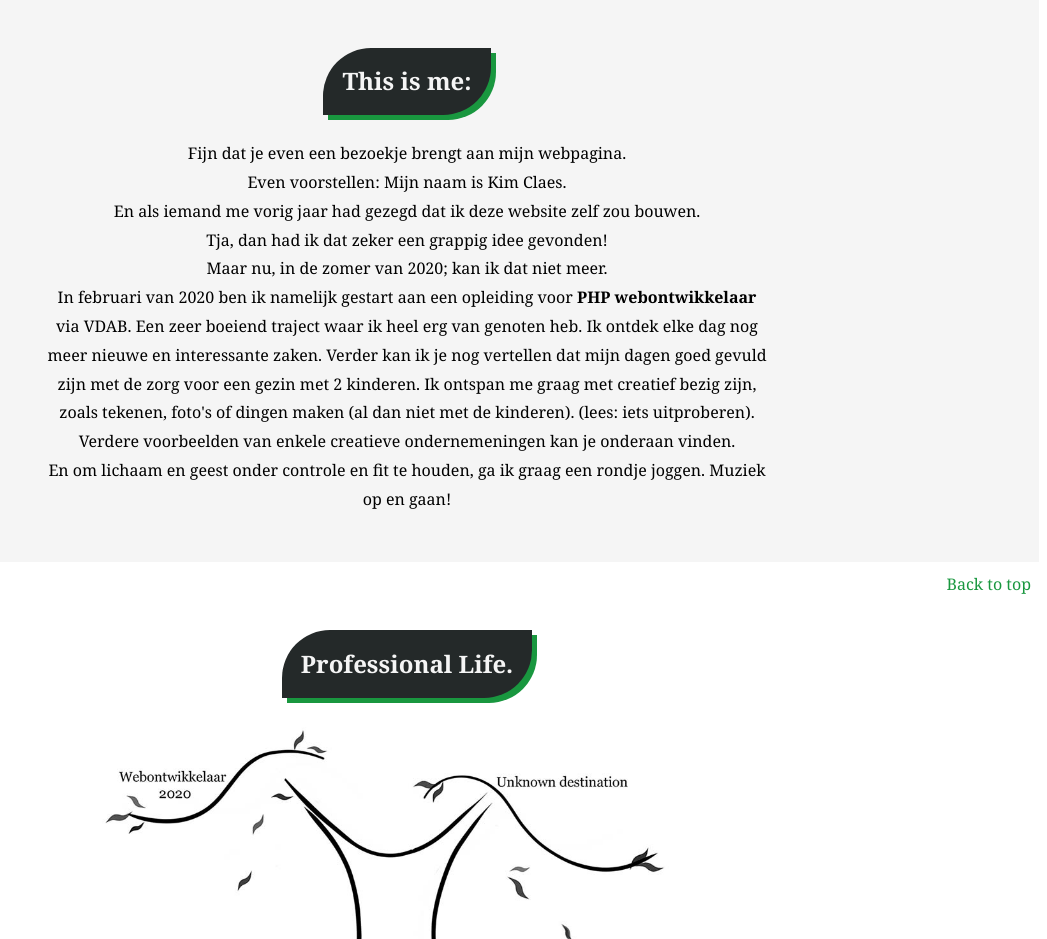
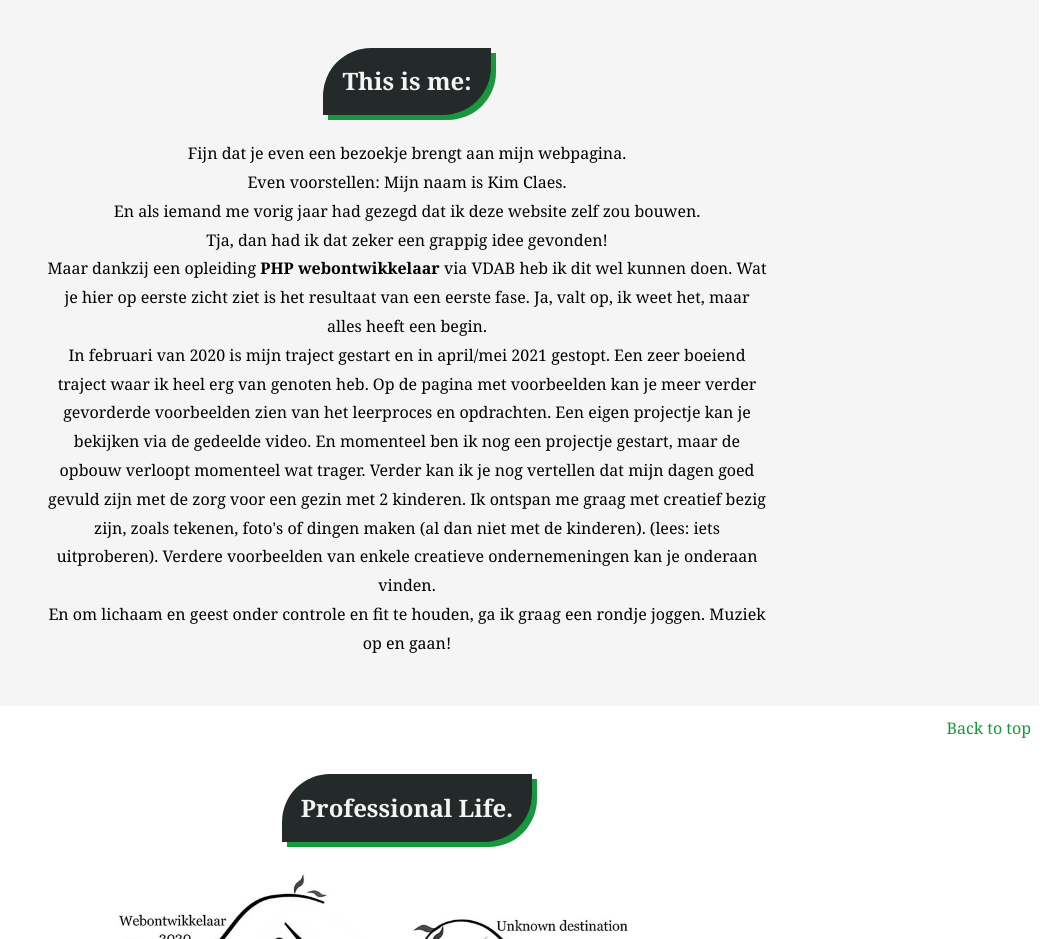
Before and after one commit to ClaesK37/Casey, a plain HTML site: page Index.html in a window 1280 px wide. Shown: the part 1180-2119 px from the top of the page, without its empty margins (233-1280 px from the left). Drawn offline with Linux system fonts and the light colour scheme.

Commit message:
november 2311

```diff
--- a/Index.html
+++ b/Index.html
@@ -45,10 +45,14 @@
                         <h2>This is me:</h2>
                         <p>Fijn dat je even een bezoekje brengt aan mijn webpagina.<br> Even voorstellen: Mijn naam is Kim Claes.<br>
                         En als iemand me vorig jaar had gezegd dat ik deze website zelf zou bouwen.<br>
-                        Tja, dan had ik dat zeker een grappig idee gevonden! <br>Maar nu, in de zomer van 2020; kan ik dat niet meer.<br>
+                        Tja, dan had ik dat zeker een grappig idee gevonden! <br>Maar dankzij een opleiding <b>PHP webontwikkelaar</b> via VDAB heb ik dit wel kunnen doen.
+                        Wat je hier op eerste zicht ziet is het resultaat van een eerste fase. Ja, valt op, ik weet het, maar alles heeft een begin.
+                        <br>
 
-                        In februari van 2020 ben ik namelijk gestart aan een opleiding voor <b>PHP webontwikkelaar</b> via VDAB.
-                        Een zeer boeiend traject waar ik heel erg van genoten heb. Ik ontdek elke dag nog meer nieuwe en interessante zaken.
+                        In februari van 2020 is mijn traject gestart en in april/mei 2021 gestopt.
+                        Een zeer boeiend traject waar ik heel erg van genoten heb.
+                        Op de pagina met voorbeelden kan je meer verder gevorderde voorbeelden zien van het leerproces en opdrachten. Een eigen projectje kan je bekijken via
+                        de gedeelde video. En momenteel ben ik nog een projectje gestart, maar de opbouw verloopt momenteel wat trager.
 
                         Verder kan ik je nog vertellen dat mijn dagen goed gevuld zijn met de zorg voor een gezin met 2 kinderen.
 
```
